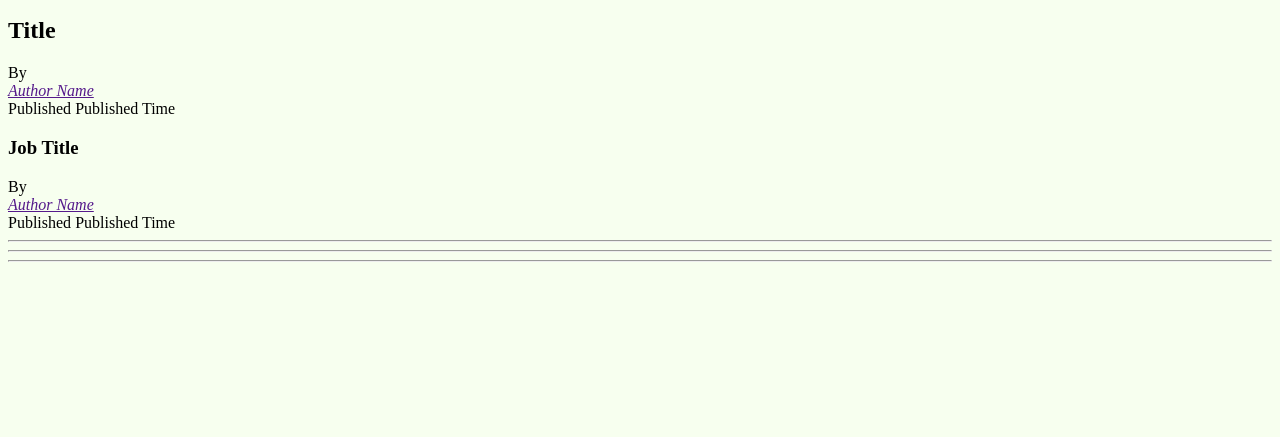
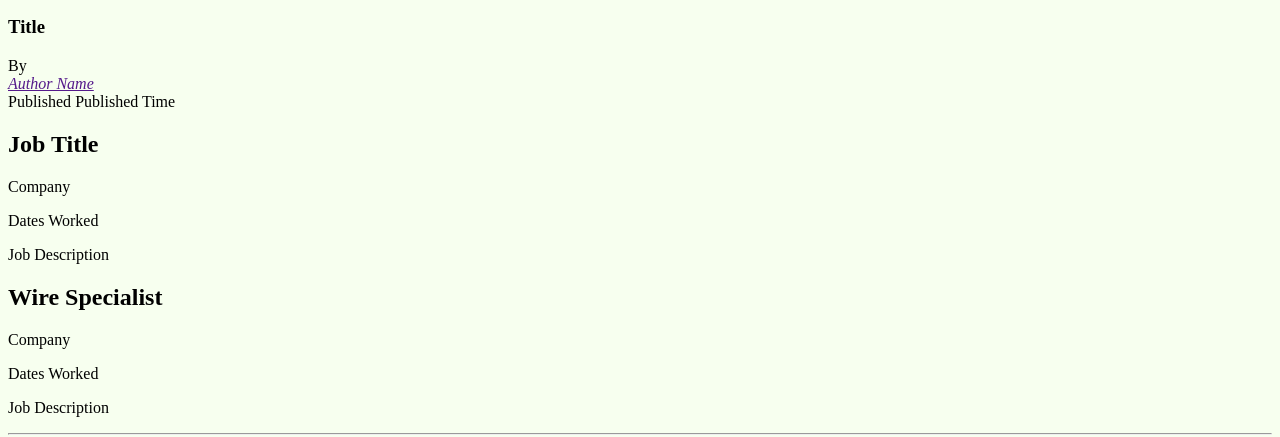
Before and after one commit to laceylin2010/code-blog, a plain HTML site: page index.html in a window 1280 px wide. Shown: the part 515-952 px from the top of the page. Before the commit the page ends 800 px from the top, so only its background shows below. Drawn offline with Linux system fonts and the light colour scheme.

Commit message:
making my text display ofor my jobs

```diff
--- a/index.html
+++ b/index.html
@@ -2,51 +2,57 @@
 <html>
   <head>
     <meta charset="utf-8">
+    <meta name='viewport' content='width=device-width', initial-scale='1'>
+
     <title>Lacey's Portfolio</title>
-    <link href='css/style.css' type = 'text/css' rel='stylesheet'>
+    <link href='css/style.css' type='text/css' rel='stylesheet'>
 
   </head>
   <body>
-    <header class = 'navbar'>
+    <header class='navbar'>
     <h1>Lacey Vu</h1>
-    <nav class = 'navbar' >
+    <nav class='navbar' >
       <ul>
-        <li><a href = 'index.html'>Home</a></li>
-        <li><a href = 'aboutme.Html'>About Me</a></li>
+        <li><a href='index.html'>Home</a></li>
+        <li><a href='aboutme.Html'>About Me</a></li>
       </ul>
     </nav>
     </header>
-      <img src = 'imgs/lacey.jpg' class = 'photoMe'>
+      <img src='imgs/lacey.jpg' class='photoMe'>
         <ul>
-          <a href='https://www.facebook.com/lacelin2010'><img src = 'imgs/facebook.png'></a>
-          <a href='https://twitter.com/LaceyVu'><img src = 'imgs/twitter.png'></a>
-          <a href='https://www.linkedin.com/profile/view?id=AAMAABFJIagBqvNwtZ8994EGUah_0nwhuXFxaRA&trk=hp-identity-photo'><img src ='imgs/linkedin.png'></a>
-          <a href = 'https://github.com/laceylin2010'><img src = 'imgs/github.jpg'></a>
+          <a href='https://www.facebook.com/lacelin2010'><img src='imgs/facebook.png'></a>
+          <a href='https://twitter.com/LaceyVu'><img src='imgs/twitter.png'></a>
+          <a href='https://www.linkedin.com/profile/view?id=AAMAABFJIagBqvNwtZ8994EGUah_0nwhuXFxaRA&trk=hp-identity-photo'><img src='imgs/linkedin.png'></a>
+          <a href='https://github.com/laceylin2010'><img src='imgs/github.jpg'></a>
         </ul>
-          <section id = 'portfolio'>
-            <article class = 'template' data-category = 'projects'></article>
+          <section id='portfolio'>
+            <article class='template' data-category='projects'>
               <header>
-                <div class = 'persProj'>
+                <div class='persProj'>
                 <h1>Title</h1>
-                    By <address><a href= ''>Author Name </a></address>
-                    Published <time datePublished= '2000-01-01'>Published Time </time>
+                    By <address><a href=''>Author Name </a></address>
+                    Published <time datePublished='2000-01-01'>Published Time </time>
                     </div>
               </header>
+            </article>
+          </section>
 
 
-              <header>
-                <section id = 'jobs'>
-                  <div class = 'randomjobs'>
-                    <article class = 'template2' data-category = 'previousjobs'></article>
-                  <h1>Job Title</h1>
-                      By <address><a href = ''>Author Name</a></address>
-                      Published <time jobPublished = '2000-01-01'>Published Time </time>
+          <section id='employment'>
+                    <article class='template2' data-category='previousjobs'>
+                    <div class='randomjobs'>
+                      <header>
+                  <h2>Job Title</h2>
+                      <p class='company'>Company</p>
+                      <p class='employeddates'>Dates Worked</p>
+                      <p class='jobdescription'>Job Description</p>
                     </div>
             </header>
+          </article>
             </section>
 
-<script src = 'js/jquery.js'></script>
-<script src = 'js/jobs.js'></script>
-<script src = 'js/app.js'></script>
-</body>
+    <script src='js/jquery.js'></script>
+    <script src='js/jobs.js'></script>
+    <script src='js/app.js'></script>
+  </body>
 </html>
--- a/js/app.js
+++ b/js/app.js
@@ -32,37 +32,33 @@
 var careers = [];
 
 function Jobs(jobhistory){
+  this.jobTitle = jobhistory.jobTitle;
   this.company = jobhistory.company;
-  this.jobTitle = jobhistory.jobTitle;
-  this.dateStarted = jobhistory.dateStarted;
-  this.dateEnded = jobhistory.dateEnded;
+  this.datesWorked = jobhistory.datesWorked;
   this.jobDescript = jobhistory.jobDescript;
-  this.jobPublished = jobhistory.jobPublished;
 }
 
 Jobs.prototype.toHTML = function () {
   var $newJob = $('article.template2').clone();
 
-  $newJob.data('jobTitle', this.jobTitle);
-  $newJob.find('h1').text(this.company);
+  $newJob.find('h2').text(this.jobTitle);
+  console.log(this.jobTitle);
+  $newJob.find('').text(this.company);
   $newJob.data('dateStarted', this.dateStarted);
   $newJob.data('dateEnded', this.dateEnded);
   $newJob.data('jobDescript', this.jobDescript);
-  $newJob.data('jobPublished', this.jobPublished);
   $newJob.append('<hr>');
 
   $newJob.removeClass('template2');
   return $newJob;
 };
 
-jobData.sort(function(a,b){
-  return(new Date(b.jobPublished)) - (new Date(a.jobPublished));
-});
-
 jobData.forEach(function(ele){
   careers.push(new Jobs(ele));
 });
 
 careers.forEach(function(a){
-  $('#jobs').append(a.toHTML());
+  console.log(a.toHTML());
+  $('#employment').append(a.toHTML());
+    //  $('#employment').text(a.toHTML());
 });
--- a/js/jobs.js
+++ b/js/jobs.js
@@ -2,22 +2,19 @@ var jobData = [
   {
     jobTitle: 'Wire Specialist',
     company:  'Washington Federal',
-    dateStarted:  'May 5, 2015',
-    dateEnded:  'November 20, 2015',
+    datesWorked:  'May 5, 2015 - November 20, 2015',
     jobDescript:  'Processed incoming and outgoing wires. Approved incoming wires based on matching client information.Handled fraud cases from wires.Approved and sent outgoing wires from clients and making sure information matched neccessary requirements..Processed bills for travel from all employees due to business.Handled bank reconcilliations for each individual branch.Balanced all the ATMS, making sure they all balanced according to receipts.'
   },
   {
     jobTitle: 'Patient Access Representative',
     company:  'Group Health',
-    dateStarted:  'Feb 2014',
-    dateEnded:  'May 2015',
-    jobDescript:  'Answer telephones, make appointments. Process referrals, coordinate with doctors schedules. Offline admin work, make outbound calls to patients, reminder calls. Verify insurance and demographic inf, and customer service.'
+    datesWorked:  'Feb 2014 - May 2015',
+    jobDescript: 'Answer telephones, make appointments. Process referrals, coordinate with doctors schedules. Offline admin work, make outbound calls to patients, reminder calls. Verify insurance and demographic inf, and customer service.'
   },
   {
     jobTitle: 'Cashroom Teller/Bulk Receiver',
     company:  'Loomis Fargo',
-    dateStarted:  'June 2010',
-    dateEnded:  'August 2013',
+    datesWorked:  'June 2010 - August 2013',
     jobDescript: 'Cash Handling, evening reports, balancing ATMS.Conduct deposit verifcations and prepare change orders.Route inspections and answering phone calls.Packing money in and out of ATMS for replenishment.Prepared currency and coin change orders by denomination for each customer.'
   }
 ];
```
